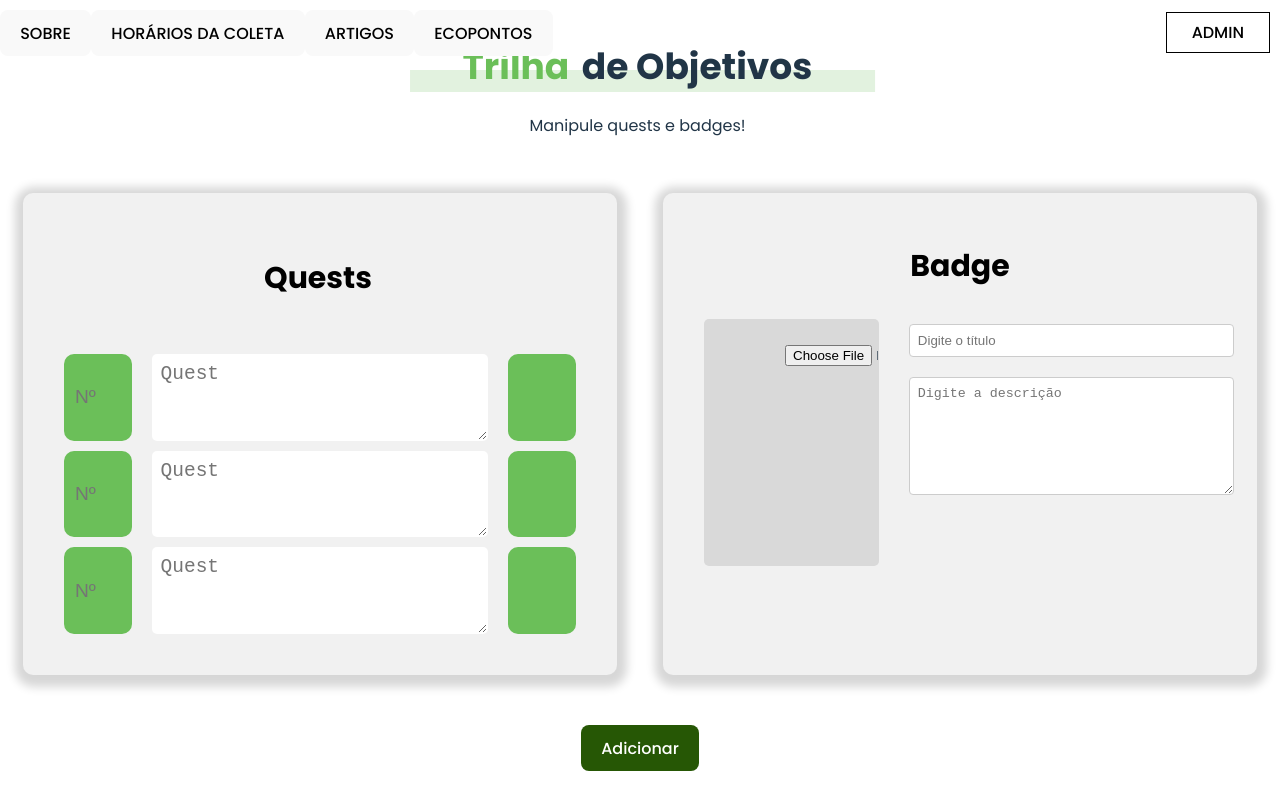
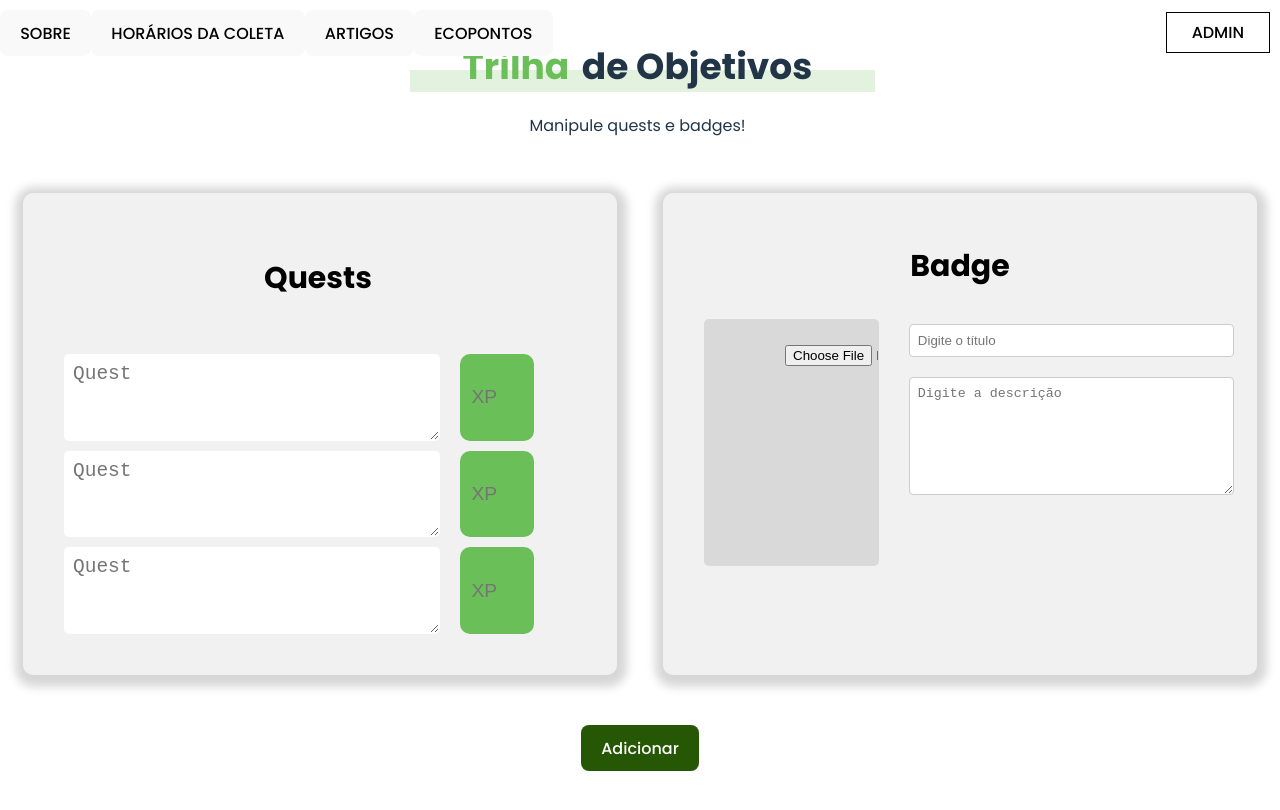
Before and after one commit to kamimarinn/EcoGuiaWEB, a React (Vite) app: page /telaAddTrilha in a window 1280 px wide. Shown: the top 810 px of the page. Built offline with nearby package versions, Linux system fonts and the light colour scheme.

Commit message:
Arrumando bugs e adicionando funções faltando

```diff
--- a/src/pages/TelaAddTrilha/telaAddTrilha.css
+++ b/src/pages/TelaAddTrilha/telaAddTrilha.css
@@ -208,7 +208,7 @@
     gap: 20px;
 }
 
-.input-imagem {
+.file-input {
     width: 1vw;
     height: 20vh;
     display: flex;
--- a/src/pages/TelaAddTrilha/telaAddTrilha.jsx
+++ b/src/pages/TelaAddTrilha/telaAddTrilha.jsx
@@ -1,8 +1,53 @@
 import './telaAddTrilha.css';
 import NavBar from '../../componentes/NavBar/Navbar';
-import { Link } from "react-router-dom";
+import { useState } from 'react';
+import api from '../../services/api';
 
 function TelaAddTrilha() {
+    const[questUm,setQuestUm] = useState('')
+    const[questDois,setQuestDois] = useState('')
+    const[questTres,setQuestTres] = useState('')
+    const[xpUm,setXpUm] = useState('')
+    const[xpDois,setXpDois] = useState('')
+    const[xpTres,setXpTres] = useState('')
+    const[blobTitle,setBlobTitle] = useState('')
+    const[blobDescription,setBlobDescription] = useState('')
+    const[image,setImage] = useState(null)
+
+
+    const handlerImage = (e) => {
+        if(e.target.files[0]){
+            setImage(e.target.files[0])
+
+        }
+    }
+
+    const addQuests = async () => {
+        const formData = new FormData();
+        formData.append('file', image); // Adiciona a imagem
+        formData.append('description_3', questTres);
+        formData.append('XP_3', xpTres);
+        formData.append('description_2', questDois);
+        formData.append('XP_2', xpDois);
+        formData.append('description_1', questUm);
+        formData.append('XP_1', xpUm);
+        formData.append('blob_title', blobTitle);
+        formData.append('blob_description', blobDescription);
+
+        try {
+            const response = await api.post('/createQuest', formData, {
+                headers: {
+                    'Content-Type': 'multipart/form-data',
+                },
+            });
+            console.log(response.data);
+            alert("Quests e Badge criadas com sucesso");
+            window.location.href = "/telaTrilha";
+        } catch (error) {
+            alert("Algo deu errado: " + error.response.data.msg);
+            console.error(error);
+        }
+    };
     return (
         <div className='container-telaaddtrilha'>
             <NavBar />
@@ -17,21 +62,18 @@ function TelaAddTrilha() {
                    <h3>Quests</h3>
                    </div>
                     <div className='inputs-quests-um'>
-                        <input type="number" id="input-id" className="input-quest-trilha" placeholder="Nº" />
-                        <textarea className='text-input-um' placeholder="Quest" />
-                        <input type="number" id="input-id" className="input-quest" placeholder="" />
+                        <textarea className='text-input-um' placeholder="Quest"  onChange={(e) => setQuestUm(e.target.value)} />
+                        <input type="number" id="input-id" className="input-quest" placeholder="XP" onChange={(e) => setXpUm(e.target.value)}/>
                         </div>
 
                         <div className='inputs-quests-dois'>
-                        <input type="number" id="input-id" className="input-quest-trilha" placeholder="Nº" />
-                        <textarea className='text-input-dois' placeholder="Quest"/>
-                        <input type="number" id="input-id" className="input-quest" placeholder="" />
+                        <textarea className='text-input-dois' placeholder="Quest" onChange={(e) => setQuestDois(e.target.value)}/>
+                        <input type="number" id="input-id" className="input-quest" placeholder="XP" onChange={(e) => setXpDois(e.target.value)} />
                         </div>
 
                         <div className='inputs-quests-tres'>
-                        <input type="number" id="input-id" className="input-quest-trilha" placeholder="Nº" />
-                        <textarea className='text-input-tres' placeholder="Quest"/>
-                        <input type="number" id="input-id" className="input-quest" placeholder="" />
+                        <textarea className='text-input-tres' placeholder="Quest" onChange={(e) => setQuestTres(e.target.value)}/>
+                        <input type="number" id="input-id" className="input-quest" placeholder="XP" onChange={(e) => setXpTres(e.target.value)} />
                         </div>
 
 
@@ -42,12 +84,12 @@ function TelaAddTrilha() {
                    <h3>Badge</h3>
                    </div>
                   <div className='container-inputs-badge'>
-                  <input type="file" accept="image/*" className="input-imagem" />
+                  <input type="file" id="file-input"  accept="image/*" className="file-input"onChange={handlerImage}  />
 
 
                     <div className="right-column">
-                        <input type="text" placeholder="Digite o título" className="input-texto" />
-                        <textarea placeholder="Digite a descrição" className="input-descricao"></textarea>
+                        <input type="text" placeholder="Digite o título" className="input-texto"onChange={(e) => setBlobTitle(e.target.value)} />
+                        <textarea placeholder="Digite a descrição" className="input-descricao"  onChange={(e) => setBlobDescription(e.target.value)}></textarea>
                   </div>
                     </div>
                 </div>
@@ -55,7 +97,7 @@ function TelaAddTrilha() {
                 </div>
 
                 <div className='btn-adicionar-trilha'>
-                        <button>Adicionar</button>
+                        <button onClick={() => addQuests()}>Adicionar</button>
 
                     </div>
 
--- a/src/pages/TelaDicas/TelaDicas.jsx
+++ b/src/pages/TelaDicas/TelaDicas.jsx
@@ -18,11 +18,12 @@ function TelaDicas(){
     }
     useEffect(() => {
         getAllTips();
-    },[tips])
+    },[])
 
 
      const deleteTip =  async (id) => {
         const idTip = id
+        console.log(id)
         try{
             const response = await api.delete("/deleteTip",{
             data:{
--- a/src/pages/TelaDicasAdd/TelaDicasAdd.jsx
+++ b/src/pages/TelaDicasAdd/TelaDicasAdd.jsx
@@ -1,7 +1,6 @@
 import { useState } from "react";
 import "./TelasDicasAdd.css";
 import NavBar from '../../componentes/NavBar/Navbar'
-import { Link } from 'react-router-dom';
 import api from "../../services/api";
 function TelasDicasAdd() {
 
@@ -9,14 +8,14 @@ function TelasDicasAdd() {
 
    const addTip = async () =>{
     try{
-    const response = await api.post('/createTips',{
+    const response = await api.post('/createTip',{
         description_tip:tip
     })
     alert("Dica adicionada com sucesso!")
     setTip("")
     window.location = '/TelaDicas'
 } catch(error){
-    alert("Erro ao adicionar a dica", error.response)
+    alert("Erro ao adicionar a dica", error.response.data.msg)
     console.error(error);
 }
    }
```
